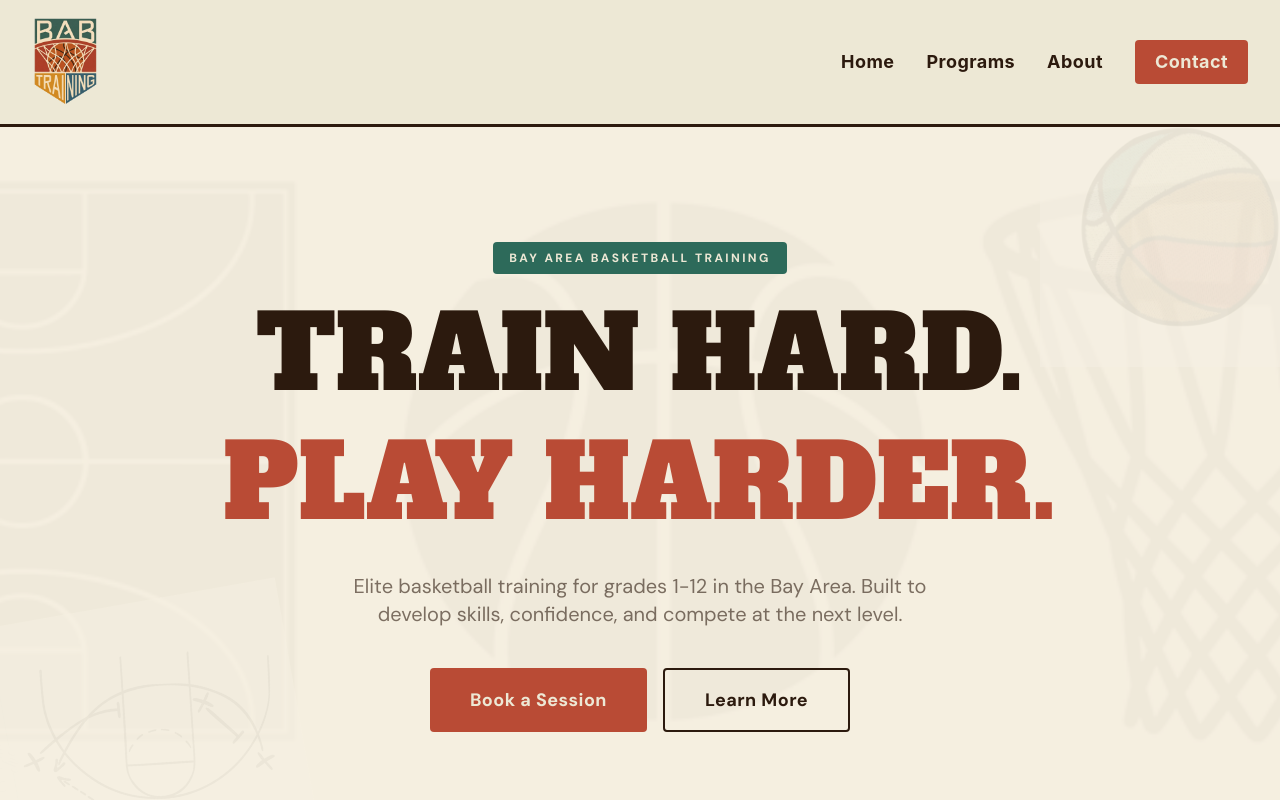
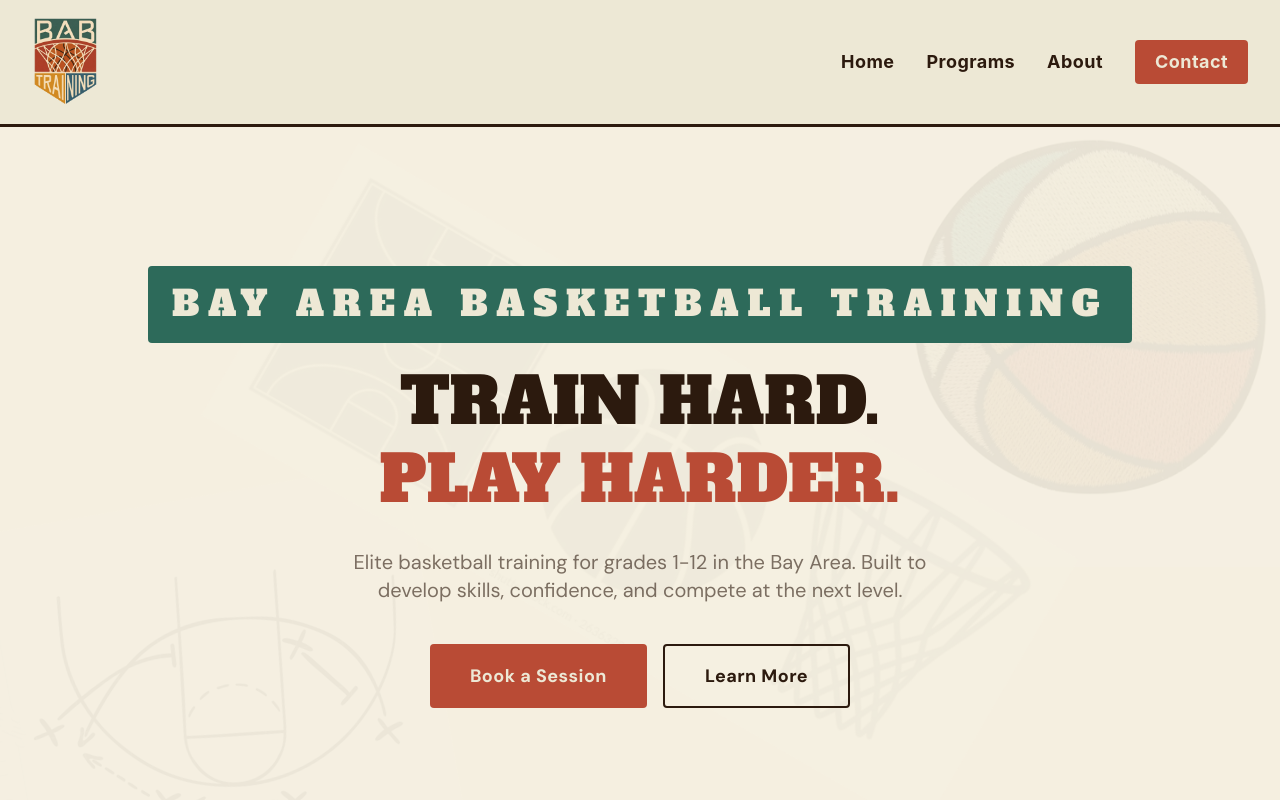
Before and after one commit to jtaylor1cs/bab-basketball, a React (Vite) app: page / in a window 1280 px wide. Shown: the top 800 px of the page. Built offline with nearby package versions, Linux system fonts and the light colour scheme.

Commit message:
Home page layout changes

```diff
--- a/src/components/About.jsx
+++ b/src/components/About.jsx
@@ -19,7 +19,7 @@ function About() {
           </div>
 
           <p style={{ color: '#2C1A0E' }} className="leading-relaxed text-lg opacity-80">
-          I'm Coach Jon — 5 years of coaching experience, a commissioner-level camp coach at Team Esface, and a current captain at UC Merced, where I'm a senior studying Computer Science and Engineering.. I've trained hundreds of young players and I know how to meet kids where they are and push them to the next level.
+          I'm Coach Jon Taylor — 5 years of coaching experience, a commissioner-level camp coach at Team Esface, and a current captain at UC Merced, where I'm a senior studying Computer Science and Engineering. I've trained hundreds of young players and I know how to meet kids where they are and push them to the next level.
 
           </p>
 
--- a/src/components/Hero.jsx
+++ b/src/components/Hero.jsx
@@ -10,10 +10,16 @@ function Hero() {
       className="flex flex-col items-center justify-center text-center px-8 relative overflow-hidden"
     >
       <img
-        src={bgSilhouettes}
+        src={bgRetroball}
         alt=""
-        className="absolute inset-0 w-full h-full object-cover pointer-events-none"
-        style={{ opacity: 0.4 }}
+        className="absolute pointer-events-none"
+        style={{
+          width: '500px',
+          top: '-60px',
+          right: '-60px',
+          opacity: 0.5,
+          zIndex: 1,
+        }}
       />
 
       <img
@@ -21,23 +27,26 @@ function Hero() {
         alt=""
         className="absolute pointer-events-none"
         style={{
-          width: '340px',
-          bottom: '-20px',
-          left: '-40px',
+          width: '500px',
+          bottom: '-40px',
+          left: '-60px',
           opacity: 0.5,
           transform: 'rotate(-10deg)',
+          zIndex: 1,
         }}
       />
 
       <img
-        src={bgRetroball}
+        src={bgSilhouettes}
         alt=""
         className="absolute pointer-events-none"
         style={{
-          width: '280px',
-          top: '-40px',
-          right: '-40px',
-          opacity: 0.5,
+          width: '65%',
+          top: '50%',
+          left: '50%',
+          transform: 'translate(-50%, -50%) rotate(30deg)',
+          opacity: 0.35,
+          zIndex: 2,
         }}
       />
 
@@ -51,10 +60,11 @@ function Hero() {
           style={{
             color: '#EDE8D5',
             backgroundColor: '#2D6A5A',
-            letterSpacing: '0.2em',
-            fontFamily: 'DM Sans, sans-serif',
+            letterSpacing: '0.25em',
+            fontFamily: 'Alfa Slab One, serif',
+            fontSize: 'clamp(1.2rem, 3.5vw, 2.2rem)',
           }}
-          className="text-xs font-bold uppercase px-4 py-2 rounded mb-6 inline-block"
+          className="uppercase px-6 py-3 rounded mb-6 inline-block"
         >
           Bay Area Basketball Training
         </p>
@@ -64,9 +74,9 @@ function Hero() {
             color: '#2C1A0E',
             fontFamily: 'Alfa Slab One, serif',
             lineHeight: '1.1',
-            fontSize: 'clamp(3rem, 8vw, 7rem)',
+            fontSize: 'clamp(2rem, 5vw, 4rem)',
           }}
-          className="mb-4"
+          className="mb-2"
         >
           TRAIN HARD.
         </h1>
@@ -75,7 +85,7 @@ function Hero() {
             color: '#B94B35',
             fontFamily: 'Alfa Slab One, serif',
             lineHeight: '1.1',
-            fontSize: 'clamp(3rem, 8vw, 7rem)',
+            fontSize: 'clamp(2rem, 5vw, 4rem)',
           }}
           className="mb-8"
         >
```
